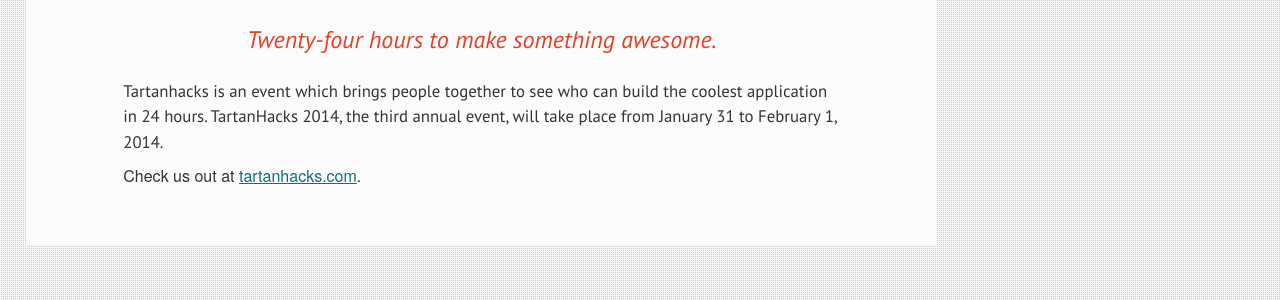
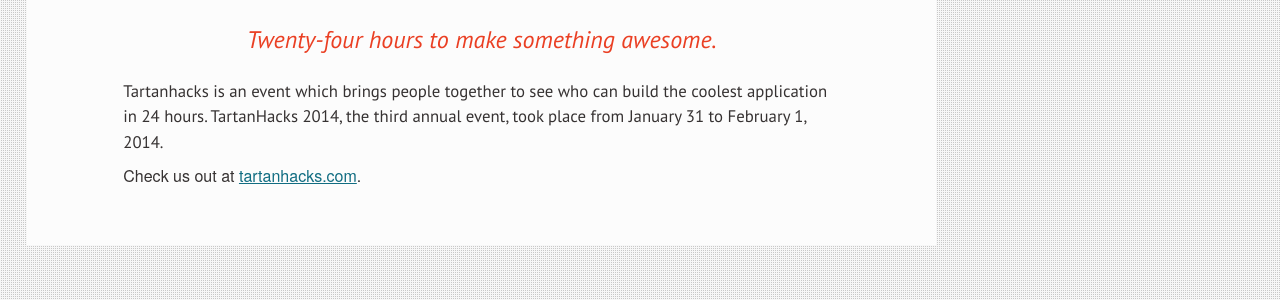
Before and after one commit to ScottyLabs/scottylabs.github.io, a Jekyll site: the page built from index.html, in a window 1280 px wide and 900 px high, scrolled down 1465 px. Shown: the part 269-569 px from the top of the window. Built offline with Jekyll 4.4.1, drawn with Linux system fonts in a browser that asks for light colours; nearby versions of some CDN libraries.

Commit message:
Changed TartanHacks from 'happening' to 'happened'

```diff
--- a/index.html
+++ b/index.html
@@ -58,7 +58,7 @@
         <h3>Twenty-four hours to make something awesome.</h3>
         <p>
             Tartanhacks is an event which brings people together to see who can build the coolest
-            application in 24 hours.  TartanHacks 2014, the third annual event, will take place from
+            application in 24 hours.  TartanHacks 2014, the third annual event, took place from
             January 31 to February 1, 2014.
         </p>
         Check us out at <a href="http://www.tartanhacks.com/">tartanhacks.com</a>.
```
